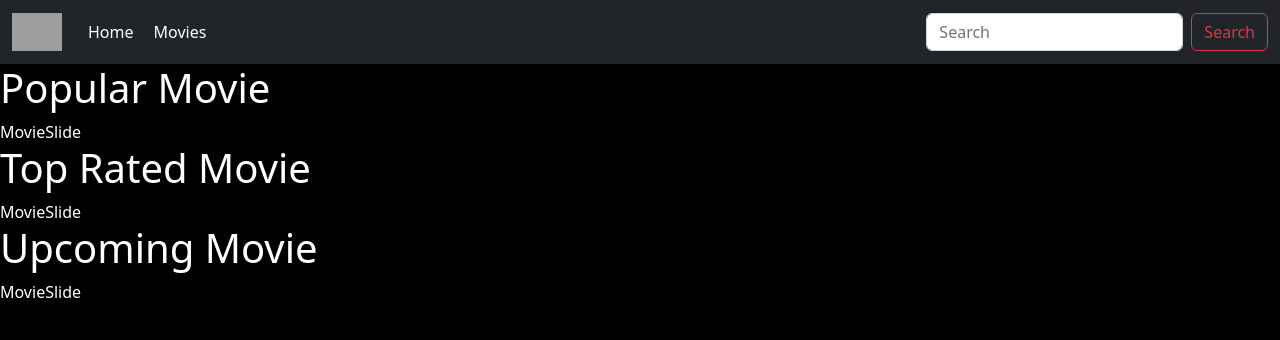
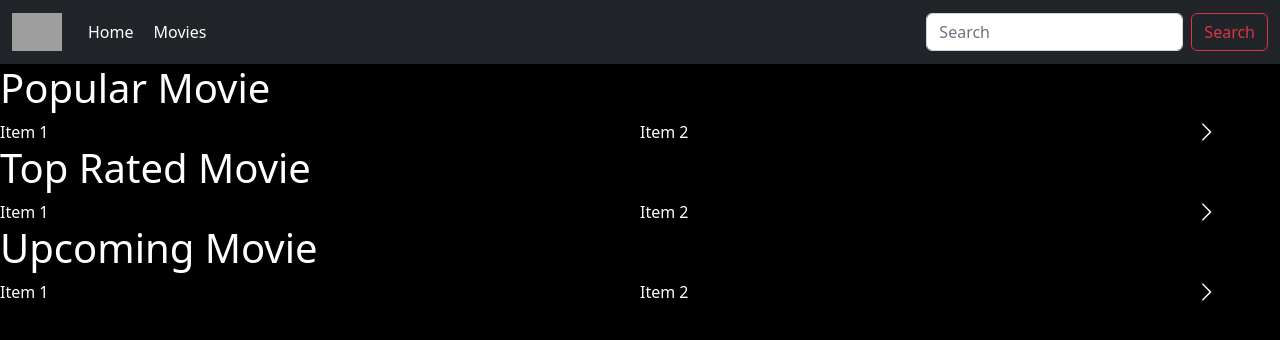
Before and after one commit to definitiomea/netflix-practice, a React (Create React App) app: page / in a window 1280 px wide. Shown: the top 340 px of the page. Built offline with nearby package versions, Linux system fonts and the light colour scheme; no server answers; grey boxes are pictures that could not be loaded.

Commit message:
일단 carosuel 만들어보기

```diff
--- a/src/Components/MovieSlide.jsx
+++ b/src/Components/MovieSlide.jsx
@@ -2,9 +2,34 @@
 import 'react-multi-carousel/lib/styles.css';
 
 const MovieSlide = ({movies}) => {
+    const responsive = {
+        superLargeDesktop: {
+          // the naming can be any, depends on you.
+          breakpoint: { max: 4000, min: 3000 },
+          items: 5
+        },
+        desktop: {
+          breakpoint: { max: 3000, min: 1024 },
+          items: 3
+        },
+        tablet: {
+          breakpoint: { max: 1024, min: 464 },
+          items: 2
+        },
+        mobile: {
+          breakpoint: { max: 464, min: 0 },
+          items: 1
+        }
+      };
+
     return (
         <>
-            MovieSlide
+            <Carousel responsive={responsive}>
+                <div>Item 1</div>
+                <div>Item 2</div>
+                <div>Item 3</div>
+                <div>Item 4</div>
+            </Carousel>
         </>
     );
 }
```
